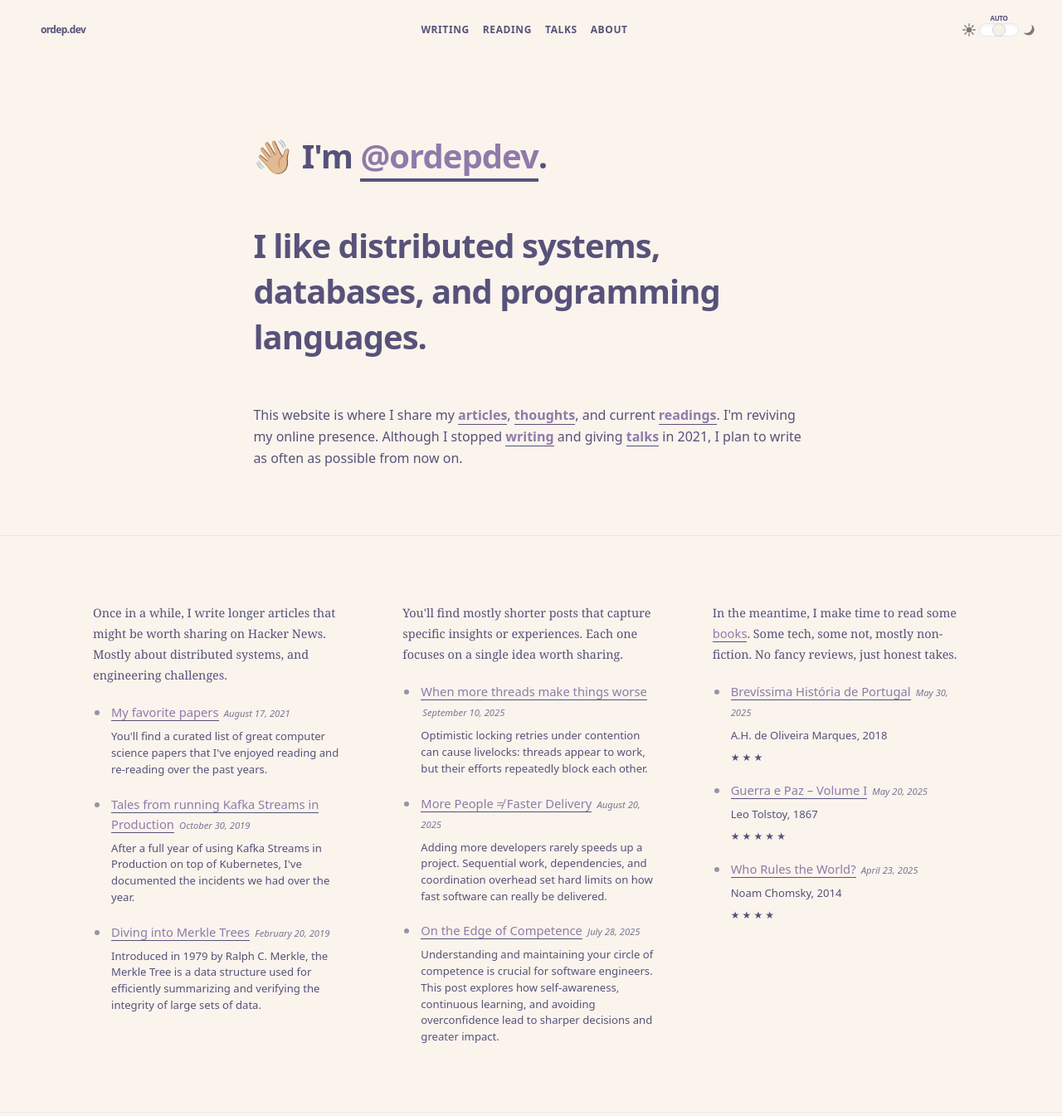
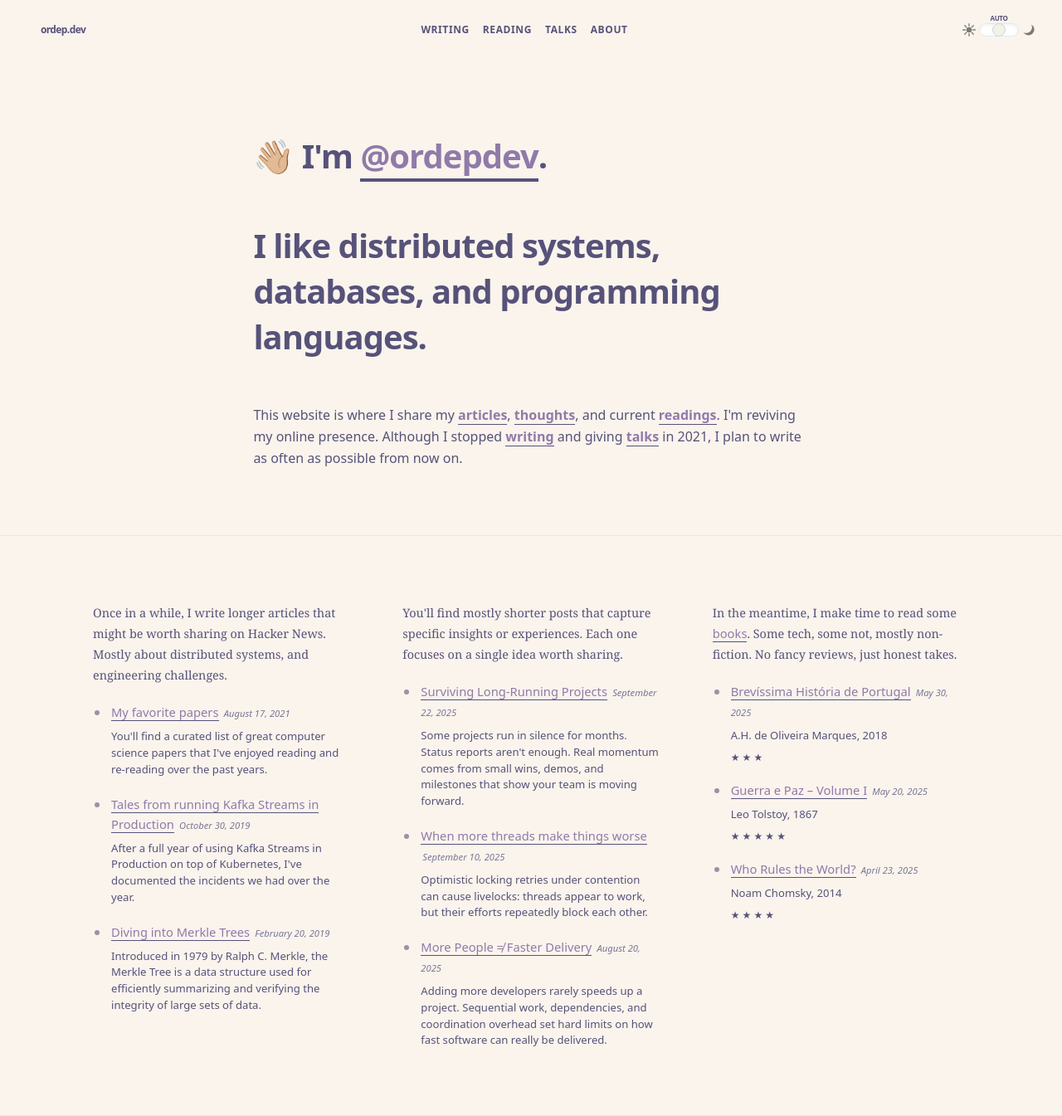
Before and after one commit to ordepdev/ordepdev.github.io, a Jekyll site: the page built from index.md, in a window 1280 px wide. Shown: the whole page at 83% size. Built offline with Jekyll 4.4.1, drawn with Linux system fonts in a browser that asks for light colours; some of the changed lines change nothing that is shown.

Commit message:
Add some words on long-running projects

```diff
--- a/_config.yml
+++ b/_config.yml
@@ -1,12 +1,6 @@
-title: Thoughts from @ordepdev
+title: Pedro Tavares (ordep.dev)
 email: pedrotavares.dev@gmail.com
-description: >
-  I am a seasoned software engineer with a passion for creating innovative and
-  intuitive technology solutions. With over 10 years of experience in the industry,
-  I have a deep understanding of the software development life cycle and a track record
-  of delivering high-quality products on time and within budget. If you're looking for a
-  results-driven software developer with expertise around distributed systems, JVM and the
-  BEAM please feel free to connect!
+description: Thoughts from @ordepdev
 baseurl: "/"
 url: "https://ordep.dev"
 permalink: /posts/:title
--- /dev/null
+++ b/_posts/2025-09-22-long-running-projects.md
@@ -0,0 +1,16 @@
+---
+layout: post
+title: "Surviving Long-Running Projects"
+description: "Some projects run in silence for months. Status reports aren't enough. Real momentum comes from small wins, demos, and milestones that show your team is moving forward."
+date: 2025-09-22
+---
+
+There’s a special kind of challenge that comes with long-running projects. The type of projects that force you to *go dark for months*. No releases, no visible progress, just you and your team building in isolation, hoping it all comes together in the end. The risk isn’t just the massive scope; it’s the **silence**. The longer you go without a real finish in sight, the more fragile the project becomes.
+
+I call this a *submarine project*. You’re running silent, submerged for months, surfacing only when you hope everything works. But **hope is not a strategy**. Without small wins, morale fades, context is lost, and the chance of a painful, last-minute pivot grows with every passing week.
+
+If you’re in this situation, you need to make progress feel real. Redefine what “done” means and get good at celebrating the small stuff. Establish a momentum of small, visible milestones, not performative status updates, but real, tangible achievements that build confidence and prove you’re on the right track.
+
+Even if you can’t release to users yet, running small parts of your system in a test environment is a significant win. Showcase it. Be vocal about it. Celebrate it. **Status reports are just words and numbers on a page; demos are proof**. Every small, working piece is evidence that you’re solving the right problem and moving forward.
+
+A long-running project is a marathon of belief. You’re asking a team to stay motivated for a distant goal, knowing each quiet quarter increases the risk. These small, constant, and visible victories are proof to your team, and to everyone watching, that **you’re not lost and the destination is real**.
```
Also changed, not shown: assets/images/social/long-running-projects.png (added).
